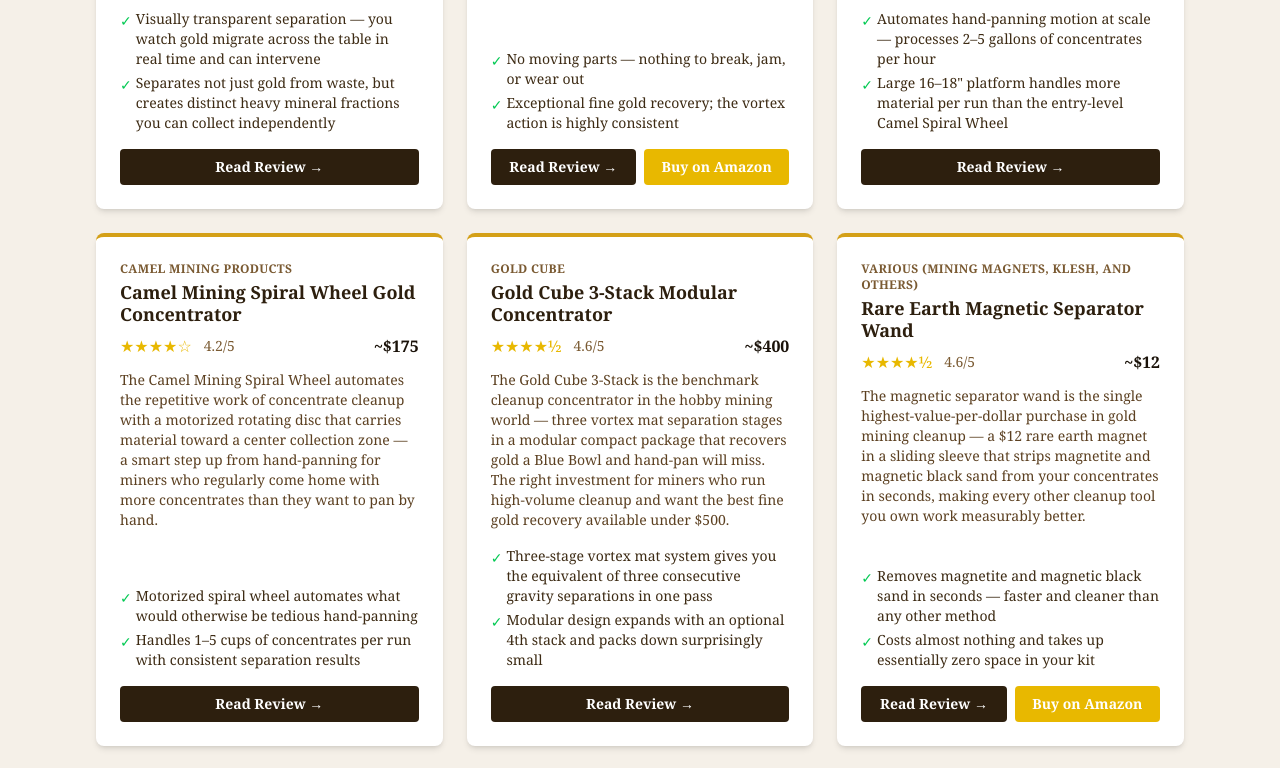
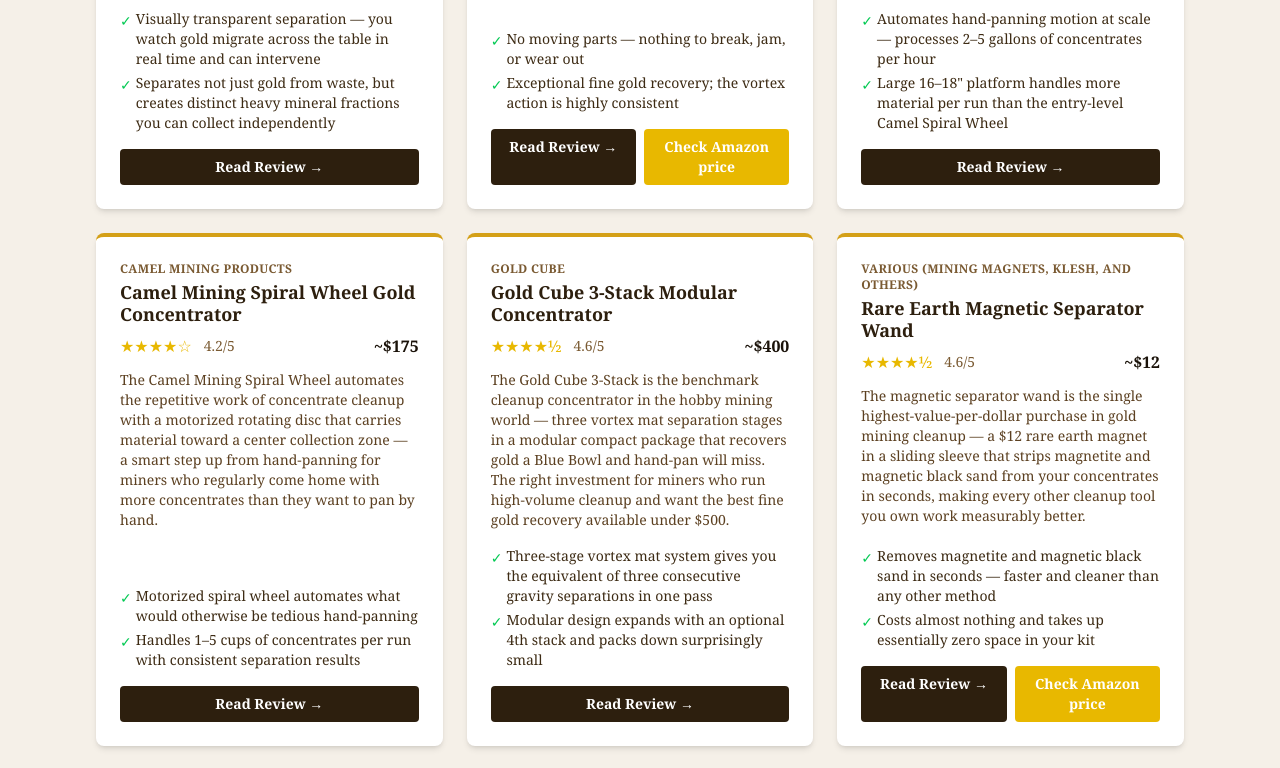
Before and after one commit to BrianBache/weekendgoldminer, a Next.js app: page /equipment/concentrators in a window 1280 px wide. Shown: the part 800-1568 px from the top of the page. Built offline with nearby package versions, Linux system fonts and the light colour scheme.

Commit message:
ux: Amazon button label → Check Amazon price

```diff
--- a/app/equipment/[category]/[slug]/page.tsx
+++ b/app/equipment/[category]/[slug]/page.tsx
@@ -34,7 +34,7 @@ function StarRating({ rating, size = "lg" }: { rating: number; size?: "sm" | "lg
 
 function AmazonButton({
   asin,
-  label = "Buy on Amazon",
+  label = "Check Amazon price",
   className = "",
 }: {
   asin: string;
@@ -103,7 +103,7 @@ export default async function ProductReviewPage({ params }: PageProps) {
             </div>
             <div className="text-2xl font-bold text-gold-300">~${product.price}</div>
             {product.asin && (
-              <AmazonButton asin={product.asin} label="Buy on Amazon" />
+              <AmazonButton asin={product.asin} label="Check Amazon price" />
             )}
           </div>
         </div>
@@ -275,7 +275,7 @@ export default async function ProductReviewPage({ params }: PageProps) {
                 <div className="mt-6">
                   <AmazonButton
                     asin={product.asin}
-                    label="Buy on Amazon"
+                    label="Check Amazon price"
                     className="w-full text-center"
                   />
                   <p className="text-xs text-earth-500 dark:text-earth-400 text-center mt-2">
--- a/app/equipment/[category]/page.tsx
+++ b/app/equipment/[category]/page.tsx
@@ -101,7 +101,7 @@ function ProductCard({ product }: { product: ProductReview }) {
               rel="noopener noreferrer sponsored"
               className="flex-1 text-center bg-gold-500 hover:bg-gold-600 text-white text-sm font-semibold py-2 px-4 rounded transition-colors"
             >
-              Buy on Amazon
+              Check Amazon price
             </a>
           )}
         </div>
```
